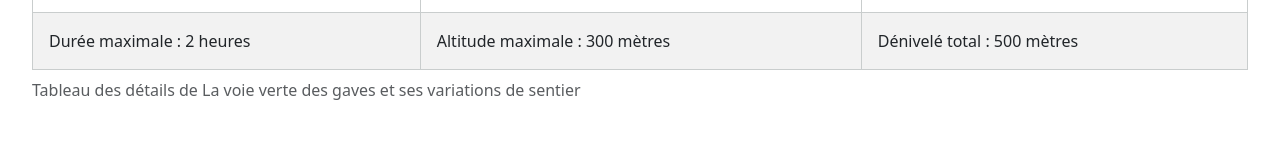
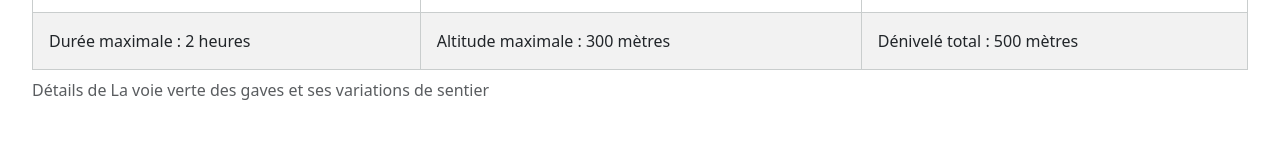
Before and after one commit to CamilleTouron/BLOG_REACT, a React (Create React App) app: page /details/0 in a window 1280 px wide. Shown: the part 635-795 px from the top of the page. Built offline with nearby package versions, Linux system fonts and the light colour scheme.

Commit message:
correction caption table

```diff
--- a/src/components/Card.js
+++ b/src/components/Card.js
@@ -34,7 +34,7 @@ const Card = () => {
                 <p>{card.description}</p>
                 <table>
                     <caption>
-                        {"Tableau des détails de " + card.title + " et ses variations de sentier"}
+                        {"Détails de " + card.title + " et ses variations de sentier"}
                     </caption>
                     <thead>
                     <tr>
```
